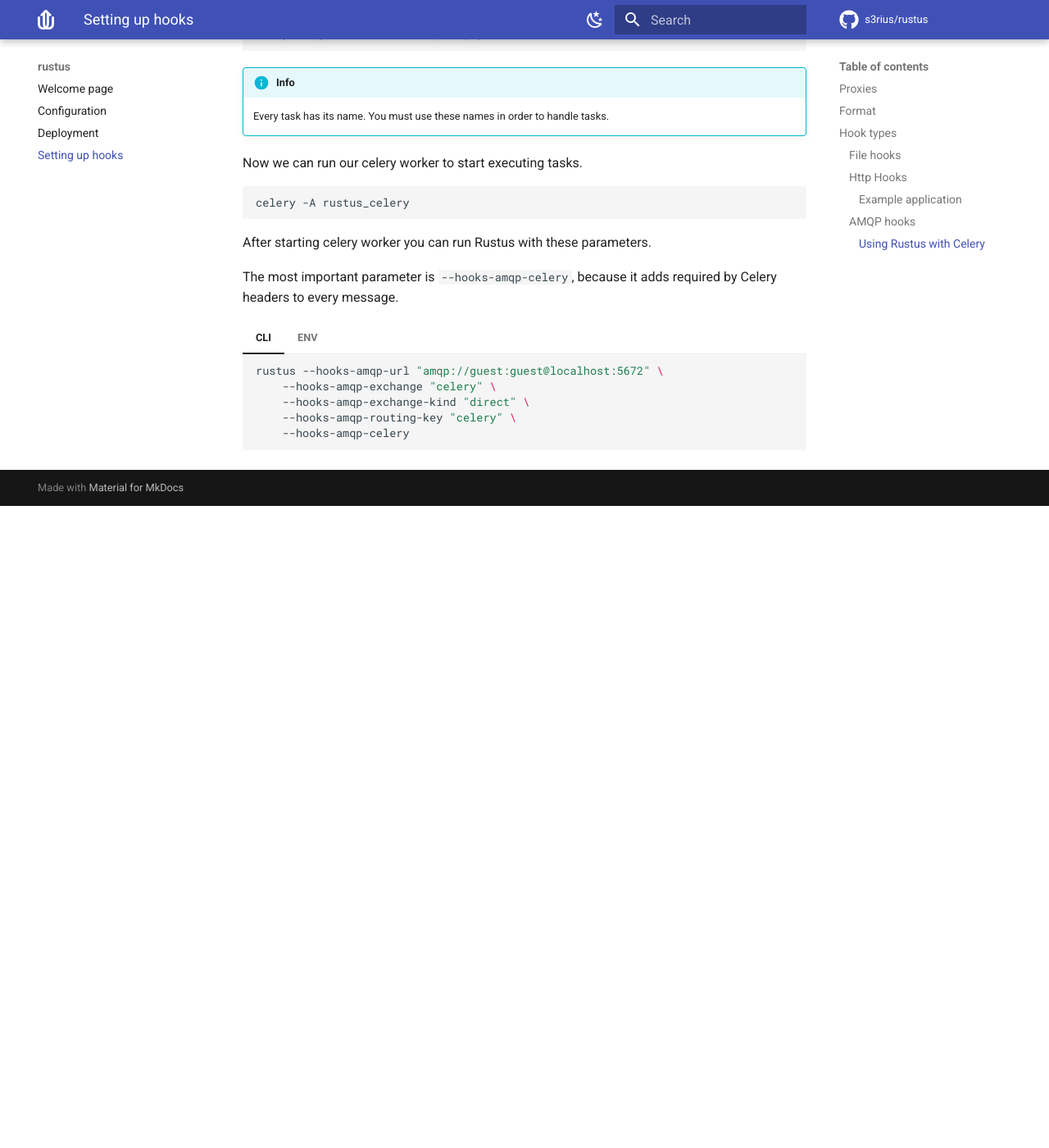
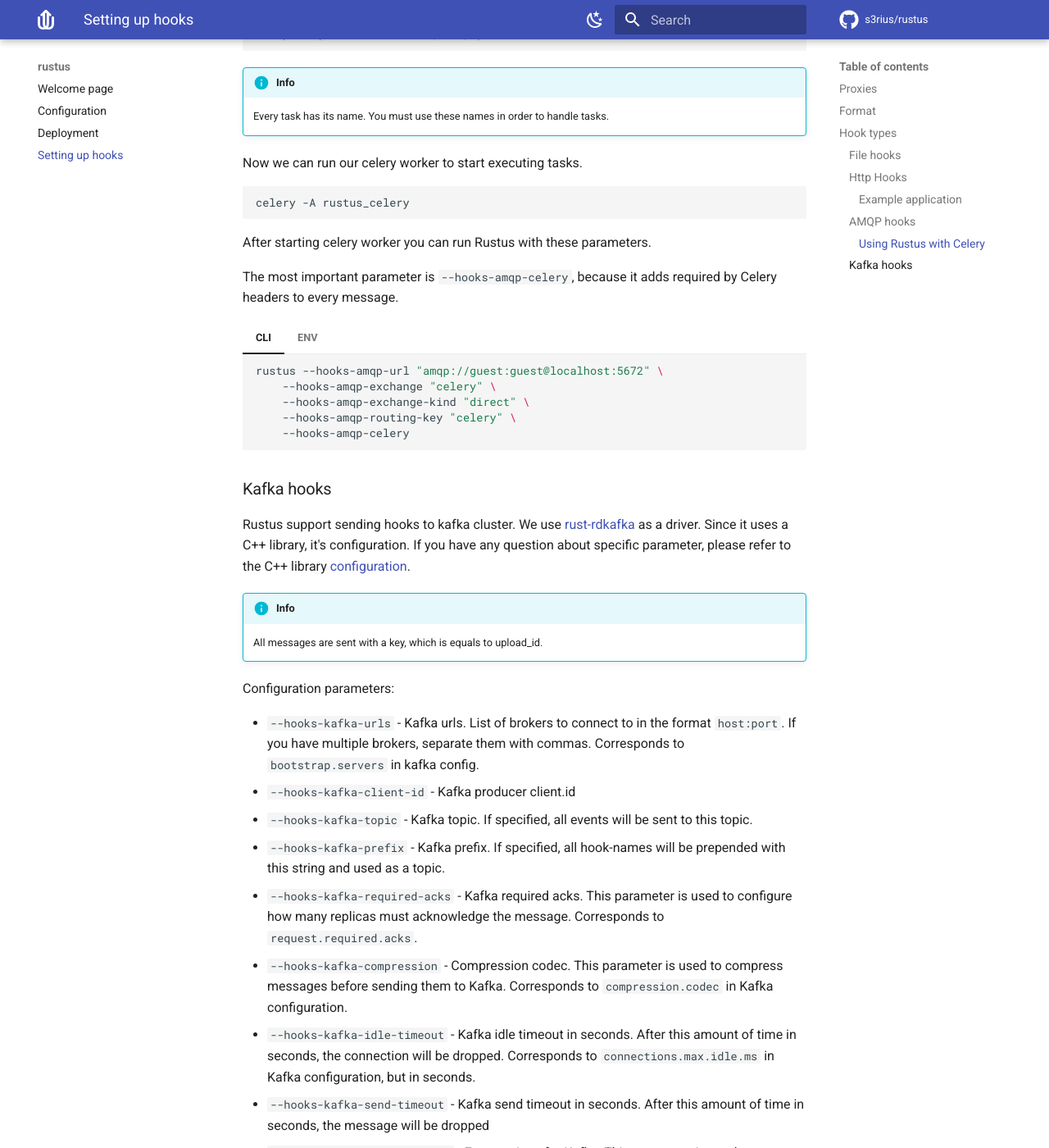
Before and after one commit to s3rius/rustus, an MkDocs documentation site: the page built from docs/hooks.md, in a window 1280 px wide and 1400 px high, scrolled down 7070 px. Shown: the whole window at 82% size. Built offline with MkDocs 1.6.1 and Material for MkDocs 9.7.7, drawn with Linux system fonts in a browser that asks for light colours; comment, search, counter and statistics services are not loaded; before the commit the page ends 7687 px from its top, so only the background shows below that; some of the changed text lies outside the part shown.

Commit message:
Added some docs, fixed tests.

````diff
--- a/docs/hooks.md
+++ b/docs/hooks.md
@@ -301,7 +301,7 @@ Available formats:
                 "path": null,
                 "created_at": 1658671969,
                 "deferred_size": false,
-                "is_partial": false,
+               "is_partial": false,
                 "is_final": false,
                 "parts": null,
                 "storage": "file_storage",
@@ -1036,3 +1036,58 @@ adds required by Celery headers to every message.
 
     rustus
     ```
+
+### Kafka hooks
+
+Rustus support sending hooks to kafka cluster. We use [rust-rdkafka](https://github.com/fede1024/rust-rdkafka) as a driver. Since it uses a C++ library, it's configuration. If you have any question about specific parameter, please refer to the C++ library [configuration](https://github.com/confluentinc/librdkafka/blob/master/CONFIGURATION.md).
+
+!!! info
+
+    All messages are sent with a key, which is equals to upload_id.
+
+Configuration parameters:
+
+* `--hooks-kafka-urls` - Kafka urls. List of brokers to connect to in the format `host:port`. If you have multiple brokers, separate them with commas. Corresponds to `bootstrap.servers` in kafka config.
+* `--hooks-kafka-client-id` - Kafka producer client.id
+* `--hooks-kafka-topic` - Kafka topic. If specified, all events will be sent to this topic.
+* `--hooks-kafka-prefix` - Kafka prefix. If specified, all hook-names will be prepended with this string and used as a topic.
+* `--hooks-kafka-required-acks` - Kafka required acks. This parameter is used to configure how many replicas must acknowledge the message. Corresponds to `request.required.acks`.
+* `--hooks-kafka-compression` - Compression codec. This parameter is used to compress messages before sending them to Kafka. Corresponds to `compression.codec` in Kafka configuration.
+* `--hooks-kafka-idle-timeout` - Kafka idle timeout in seconds. After this amount of time in seconds, the connection will be dropped. Corresponds to `connections.max.idle.ms` in Kafka configuration, but in seconds.
+* `--hooks-kafka-send-timeout` - Kafka send timeout in seconds. After this amount of time in seconds, the message will be dropped
+* `--hooks-kafka-extra-options` - Extra options for Kafka. This parameter is used to pass additional options to Kafka. All options must be in the format `key=value`, separated by semicolon. Example: `key1=value1;key2=value2`.
+
+=== "CLI"
+
+    ``` bash
+    rustus --hooks-kafka-urls "localhost:9094" \
+        --hooks-kafka-client-id "client-1" \
+        --hooks-kafka-topic "topic" \
+        --hooks-kafka-prefix "my-prefix" \
+        --hooks-kafka-required-acks \
+        --hooks-kafka-compression "none" \
+        --hooks-kafka-idle-timeout "10" \
+        --hooks-kafka-send-timeout "10" \
+        --hooks-kafka-extra-options "allow.auto.create.topics=true;security.protocol=plaintext"
+    ```
+
+=== "ENV"
+
+    ``` bash
+    export RUSTUS_HOOKS_KAFKA_URLS="localhost:9094"
+    export RUSTUS_HOOKS_KAFKA_CLIENT_ID="client-1"
+    export RUSTUS_HOOKS_KAFKA_TOPIC="my-topic";
+    export RUSTUS_HOOKS_KAFKA_PREFIX="pref"
+    export RUSTUS_HOOKS_KAFKA_COMPRESSION="gzip"
+    export RUSTUS_HOOKS_KAFKA_IDLE_TIMEOUT="10"
+    export RUSTUS_HOOKS_KAFKA_SEND_TIMEOUT="10"
+    export RUSTUS_HOOKS_KAFKA_EXTRA_OPTIONS="allow.auto.create.topics=true;security.protocol=plaintext"
+
+
+    rustus
+    ```
+
+!!! warning
+
+    Since we can't really track message delivery and responses
+    Rustus won't stop a current upload in any case.
````
Also changed, not shown: 1 other file.
